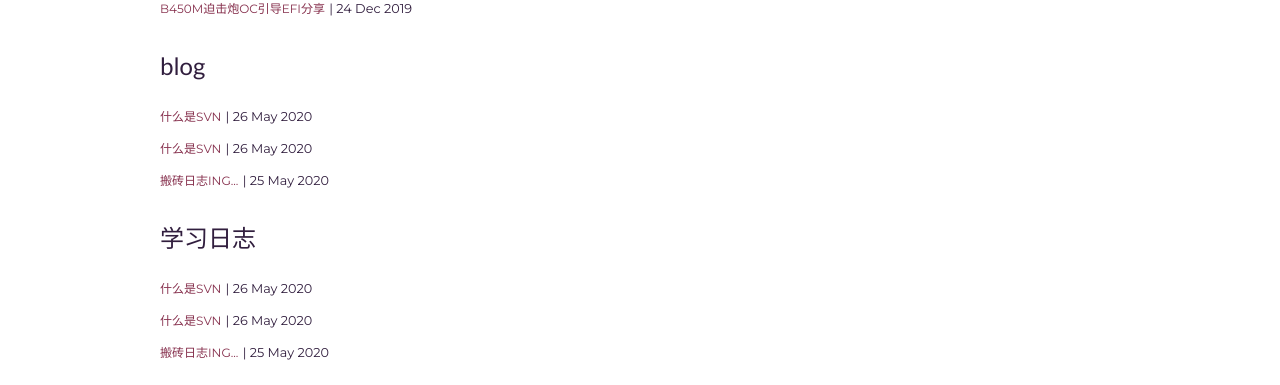
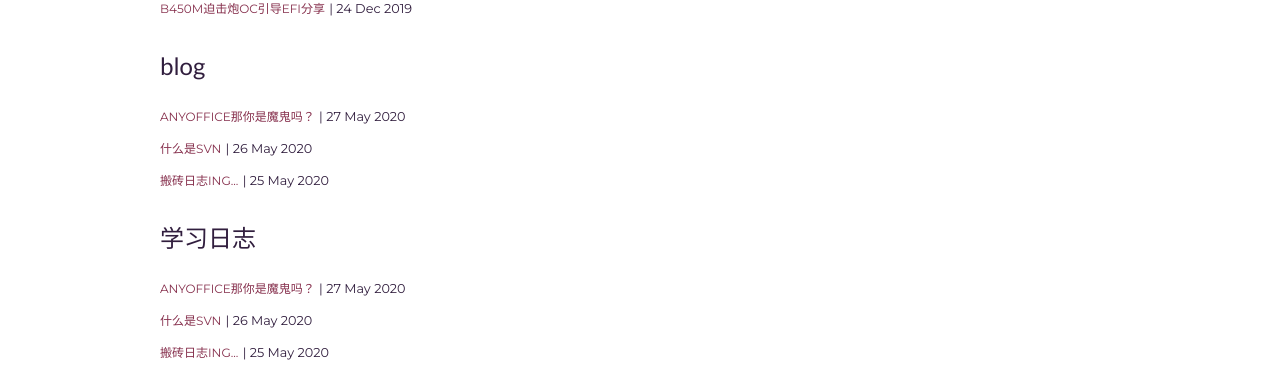
Before and after one commit to techysy/techysy.github.io, a Jekyll site: the page built from _pages/tags.html, in a window 1280 px wide. Shown: the part 846-1231 px from the top of the page. Built offline with Jekyll 4.4.1, drawn with Linux system fonts in a browser that asks for light colours; comment, search, counter and statistics services are not loaded; a style sheet for code colours, icons or effects is not loaded.

Commit message:
Update 2020-05-27-huaiwei-anyoffice.markdown

```diff
--- a/_posts/2020-05-27-huaiwei-anyoffice.markdown
+++ b/_posts/2020-05-27-huaiwei-anyoffice.markdown
@@ -1,8 +1,10 @@
 ---
 layout: post
-title: 什么是SVN
-date: 2020-05-26 09:00:00 +0800
-img: tortoisesvn1.0.jpg
+title: anyoffice那你是魔鬼吗？
+date: 2020-05-27 09:00:00 +0800
+img: anyoffice.jpg
 tags: [blog,学习日志]
 categories: 分享
 ---
+
++
```
